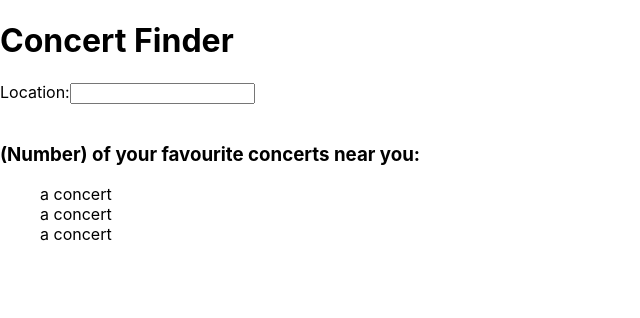
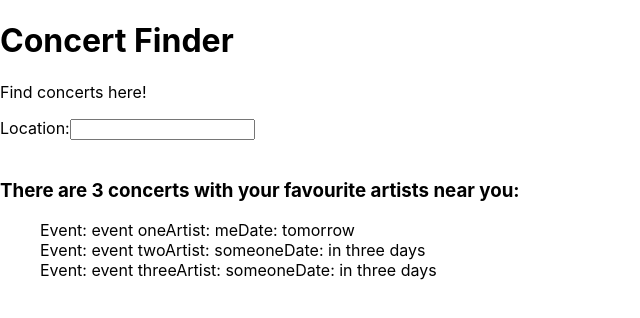
Before and after one commit to justinchiasson/Concert-Finder, a React (Create React App) app: page / in a window 1280 px wide. Shown: the top 318 px of the page, without its empty margins (0-640 px from the left). Built offline with nearby package versions, Linux system fonts and the light colour scheme.

Commit message:
populated Result and Concert components with fake data to ensure functionality

```diff
--- a/src/App.js
+++ b/src/App.js
@@ -4,13 +4,50 @@ import Title from "./components/Title";
 import Filter from "./components/Filter";
 import Result from "./components/Result";
 
+let fakeServerData = {
+  user: {
+    name: 'Justin'
+  },
+  events: [
+    {
+      name: 'event one',
+      artist: 'me',
+      date: 'tomorrow'
+    },
+    {
+      name: 'event two',
+      artist: 'someone',
+      date: 'in three days'
+    },
+    {
+      name: 'event three',
+      artist: 'someone',
+      date: 'in three days'
+    }
+  ]
+};
+
 class App extends React.Component {
+  state = {
+    name: undefined,
+    events: undefined
+  }
+
+  componentDidMount() {
+    this.setState({
+      name: fakeServerData.user.name,
+      events: fakeServerData.events
+    });
+  }
+
   render() {
     return (
       <div>
         <Title />
         <Filter />
-        <Result />
+        <Result
+          events={this.state.events && this.state.events}
+        />
       </div>
     );
   }
--- a/src/components/Concert.js
+++ b/src/components/Concert.js
@@ -4,7 +4,9 @@ class Concert extends React.Component {
     render() {
         return (
             <div>
-                a concert
+                Event: {this.props.concert.name}
+                Artist: {this.props.concert.artist}
+                Date: {this.props.concert.date}
             </div>
         );
     }
--- a/src/components/Result.js
+++ b/src/components/Result.js
@@ -3,12 +3,22 @@ import React from "react";
 import Concert from "./Concert";
 
 class Result extends React.Component {
+
     render() {
+        var events = this.props.events;
+        var eventsList = ['No concerts found!'];
+
+        if (events !== undefined && events.length !== 0) {
+            eventsList = events.map(function(event, index){
+                return <Concert key={index} concert={event} />;
+            });
+        }
+
         return (
             <div>
                 <img />
-                <h3>(Number) of your favourite concerts near you: </h3>
-                <ul><Concert /><Concert /><Concert /></ul>
+                <h3>There are {events && events.length} concerts with your favourite artists near you: </h3>
+                <ul>{eventsList}</ul>
             </div>
         );
     }
--- a/src/components/Title.js
+++ b/src/components/Title.js
@@ -5,6 +5,7 @@ class Title extends React.Component {
         return (
             <div>
                 <h1>Concert Finder</h1>
+                <p>Find concerts here!</p>
             </div>
         );
     }
```
